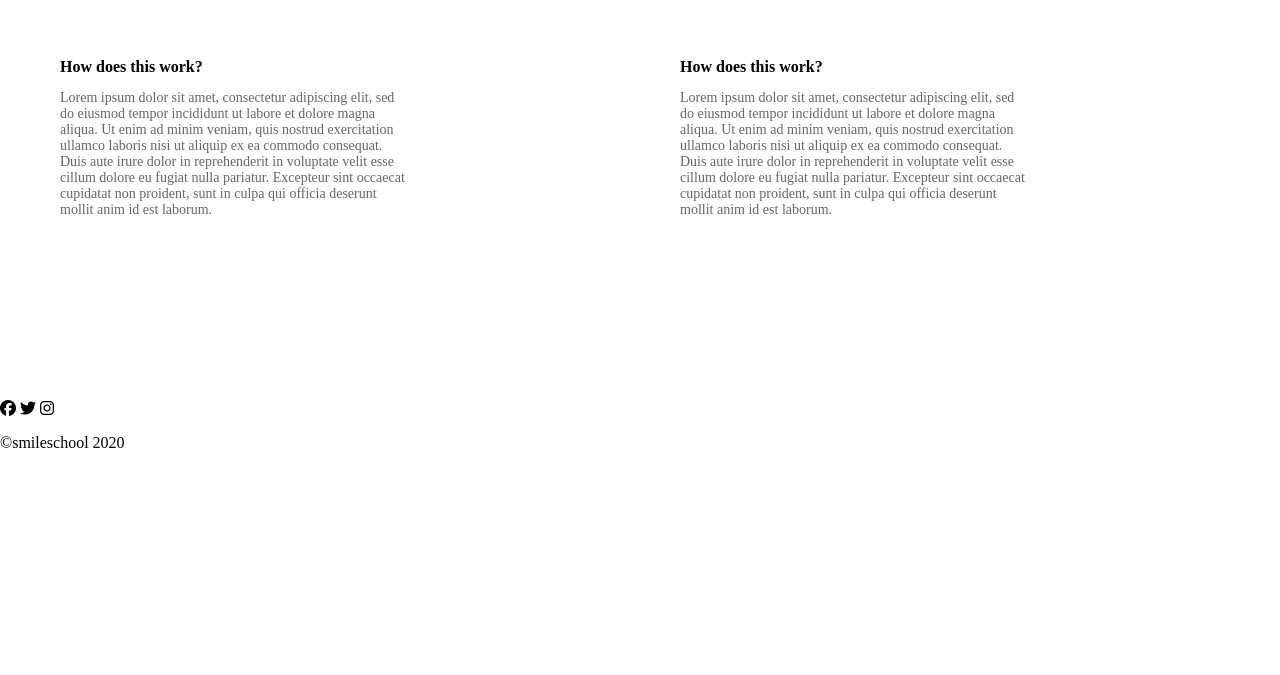
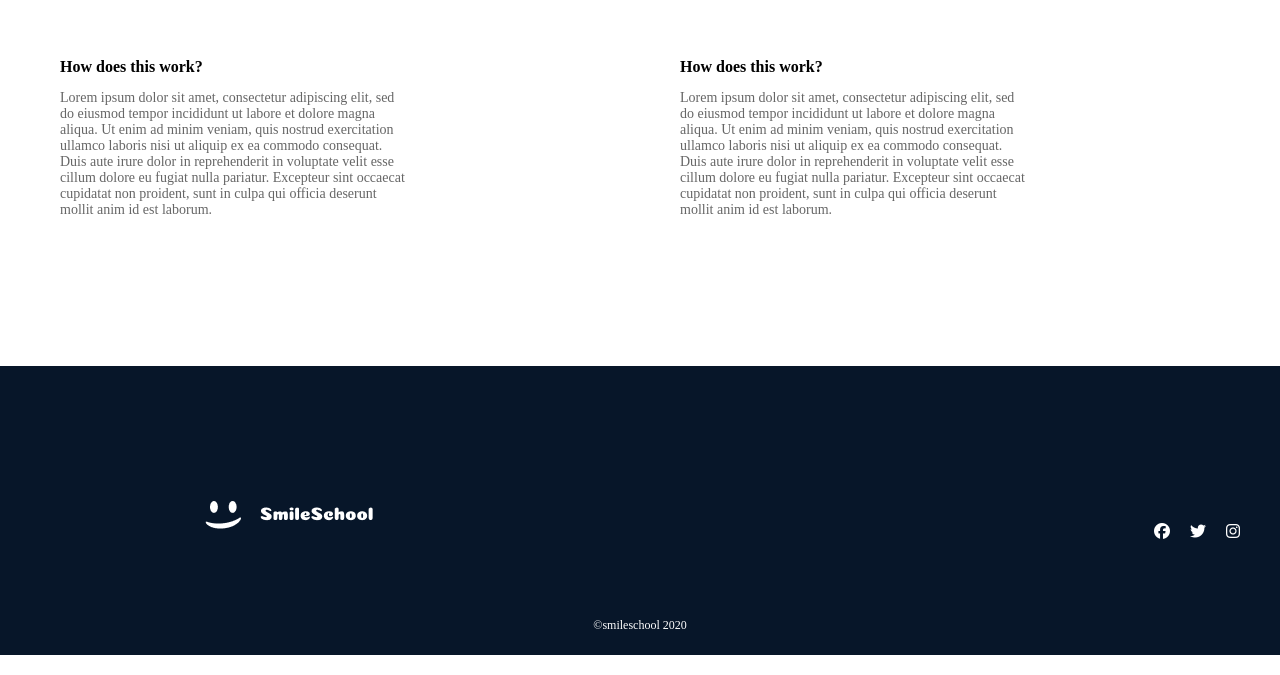
Before and after one commit to sammkigoh/alx_html_css, a plain HTML site: page css_advanced/index.html in a window 1280 px wide. Shown: the part 3854-4529 px from the top of the page. Before the commit the page ends 4322 px from the top, so only its background shows below. Drawn offline with Linux system fonts and the light colour scheme.

Commit message:
added the footer section

```diff
--- a/css_advanced/index.html
+++ b/css_advanced/index.html
@@ -188,16 +188,20 @@
         </section>
     </main>
     <footer>
-        <section>
-            <div>
-                <img src="logo.svg" alt="">
+        <section class="footer-container">
+            <div class="footer-left">
+                <div class="footer-logo">
+                    <img src="logo2.png" alt="similes school logo">
+                </div>
             </div>
-            <div>
-                <i class="fa-brands fa-facebook"></i>
+            <div class="footer-right">
+                <div class="social-media">
+                    <i class="fa-brands fa-facebook"></i>
                     <i class="fa-brands fa-twitter"></i>
                     <i class="fa-brands fa-instagram"></i>
                 </div>
             </div>
+            <div class="footer-bottom">
             <p>©smileschool 2020</p>
             </div>
         </section>
--- a/css_advanced/styles.css
+++ b/css_advanced/styles.css
@@ -408,3 +408,62 @@ font-weight: normal;
     width: 350px;
     height: 192px;
 }
+footer {
+    background-color:#071629;
+    width: 100%;
+    height: 249px;
+    padding: 20px 0;
+    text-align: center;
+    position: relative;
+}
+.footer-container {
+    display: flex;
+    justify-content: space-between;
+    align-items: center;
+    max-width: 1200px;
+    margin: 0 auto;
+    padding: 20px;
+}
+.footer-left {
+display: flex;
+align-items: center;
+}
+.footer-logo {
+    display: flex;
+    align-items: center;
+    width: 169px;
+    height: 30px;
+    padding-left: 165px ;
+    padding-top: 95px ;
+    padding-bottom: 124px;;
+}
+.footer-right {
+    display: flex;
+    align-items: center;
+}
+.social-media {
+  display: flex;
+  gap: 20px;
+  color: white;
+}
+.footer-bottom {
+   position: absolute;
+    bottom: 10px;
+    left: 50%;
+    transform: translateX(-50%);
+    color: white;
+    font-size: 12px;
+    font-weight: lighter;
+    font-family: Source Sans Pro;
+}
+@media (max-width: 768px) {
+    .footer-container {
+        flex-direction: column;
+        gap: 20px;
+    }
+    .footer-bottom {
+        position: static;
+        transform: none;
+        margin-top: 20px;
+    }
+}
```
